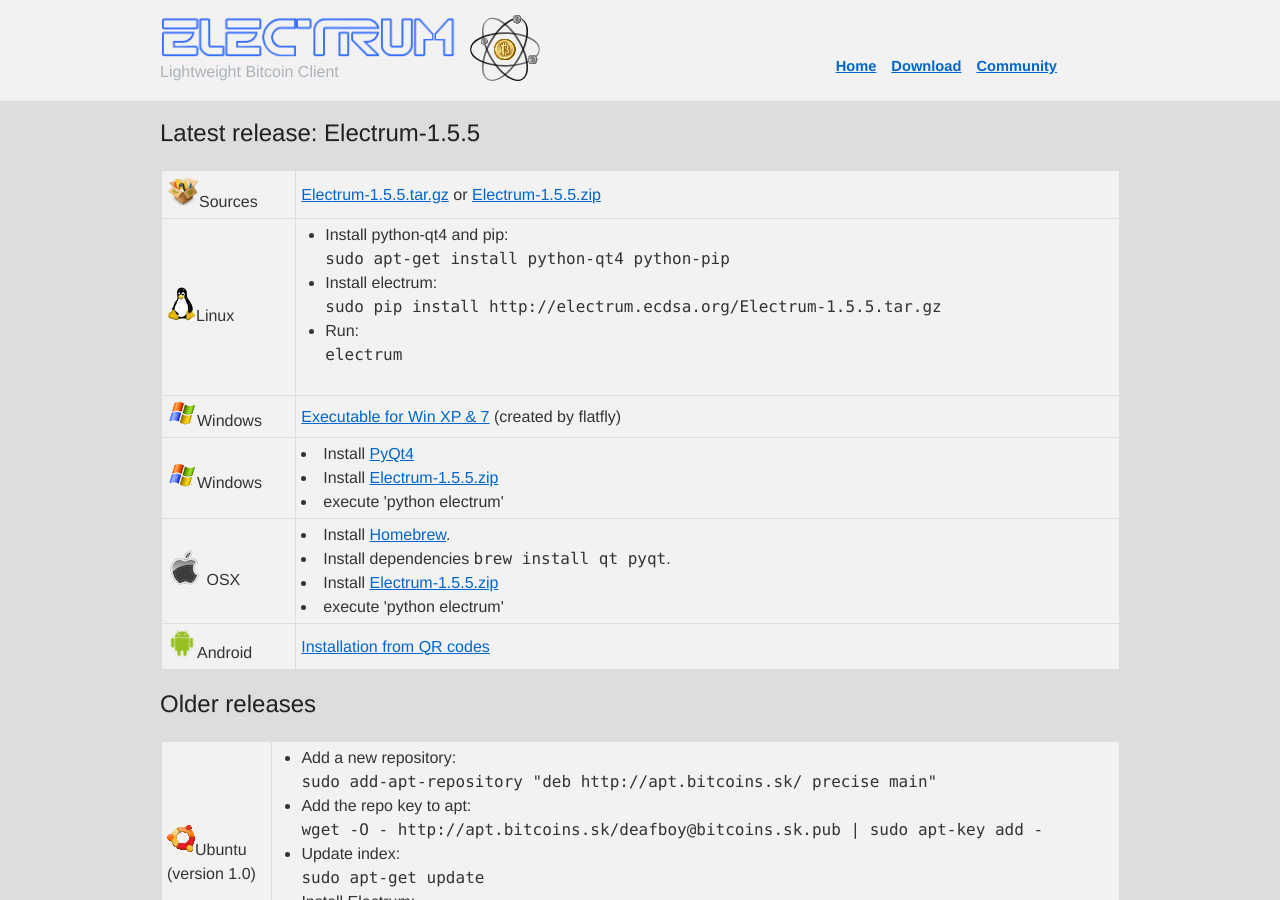
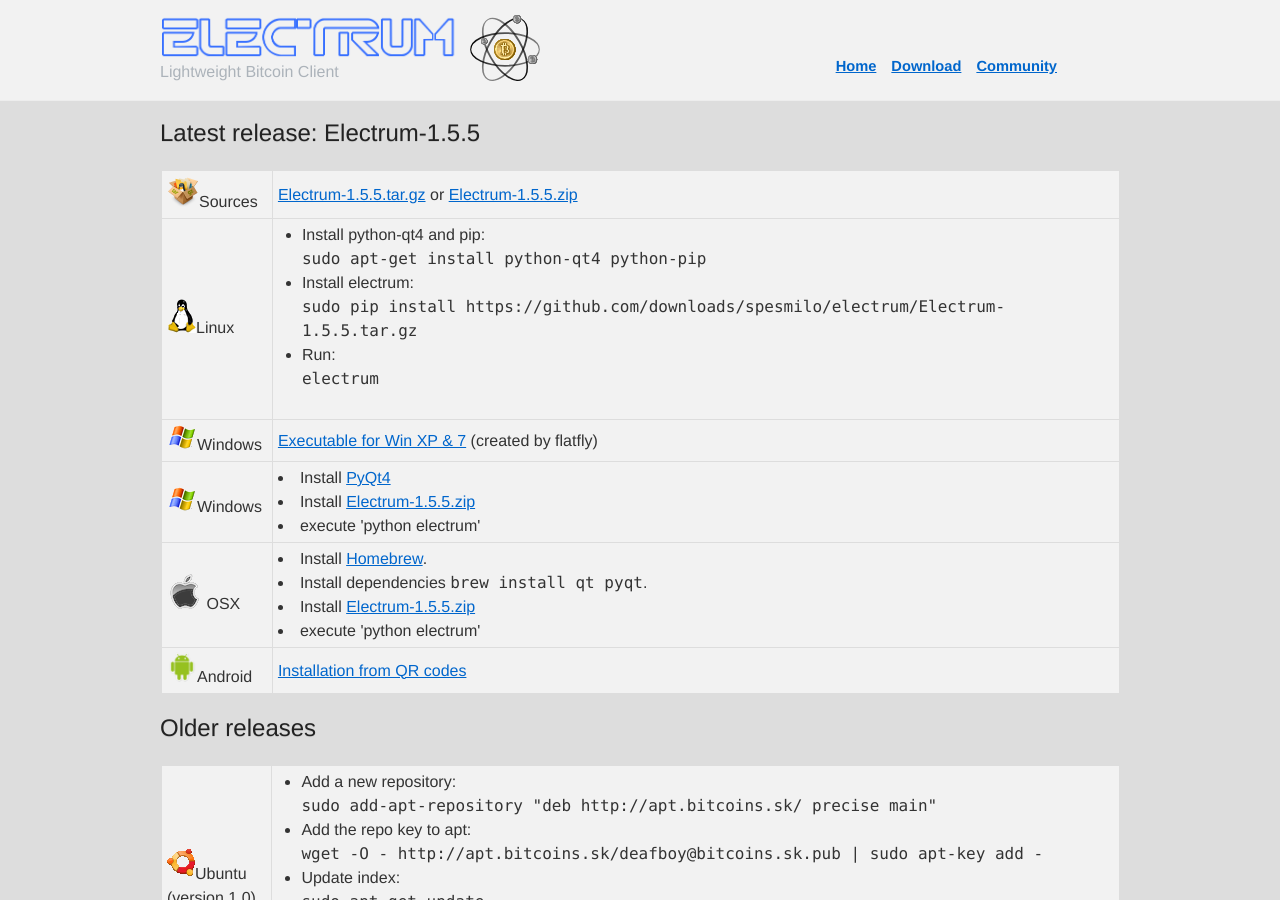
Before and after one commit to ecdsa/electrum-web, a Jekyll site: the page download.html, which Jekyll copies as it is, in a window 1280 px wide and 900 px high. Built offline with Jekyll 4.4.1, drawn with Linux system fonts in a browser that asks for light colours; some of the changed lines change nothing that is shown.

Commit message:
update pip url

```diff
--- a/download.html
+++ b/download.html
@@ -47,7 +47,7 @@
     <td>
       <ul>
 	<li>Install python-qt4 and pip:<br/><tt>sudo apt-get install python-qt4 python-pip</tt></li>
-	<li>Install electrum:<br/><tt>sudo pip install http://electrum.ecdsa.org/Electrum-1.5.5.tar.gz</tt></li>
+	<li>Install electrum:<br/><tt>sudo pip install https://github.com/downloads/spesmilo/electrum/Electrum-1.5.5.tar.gz</tt></li>
 	<li>Run:<br/><tt>electrum</tt></li>
       </ul>
     </td>
```
